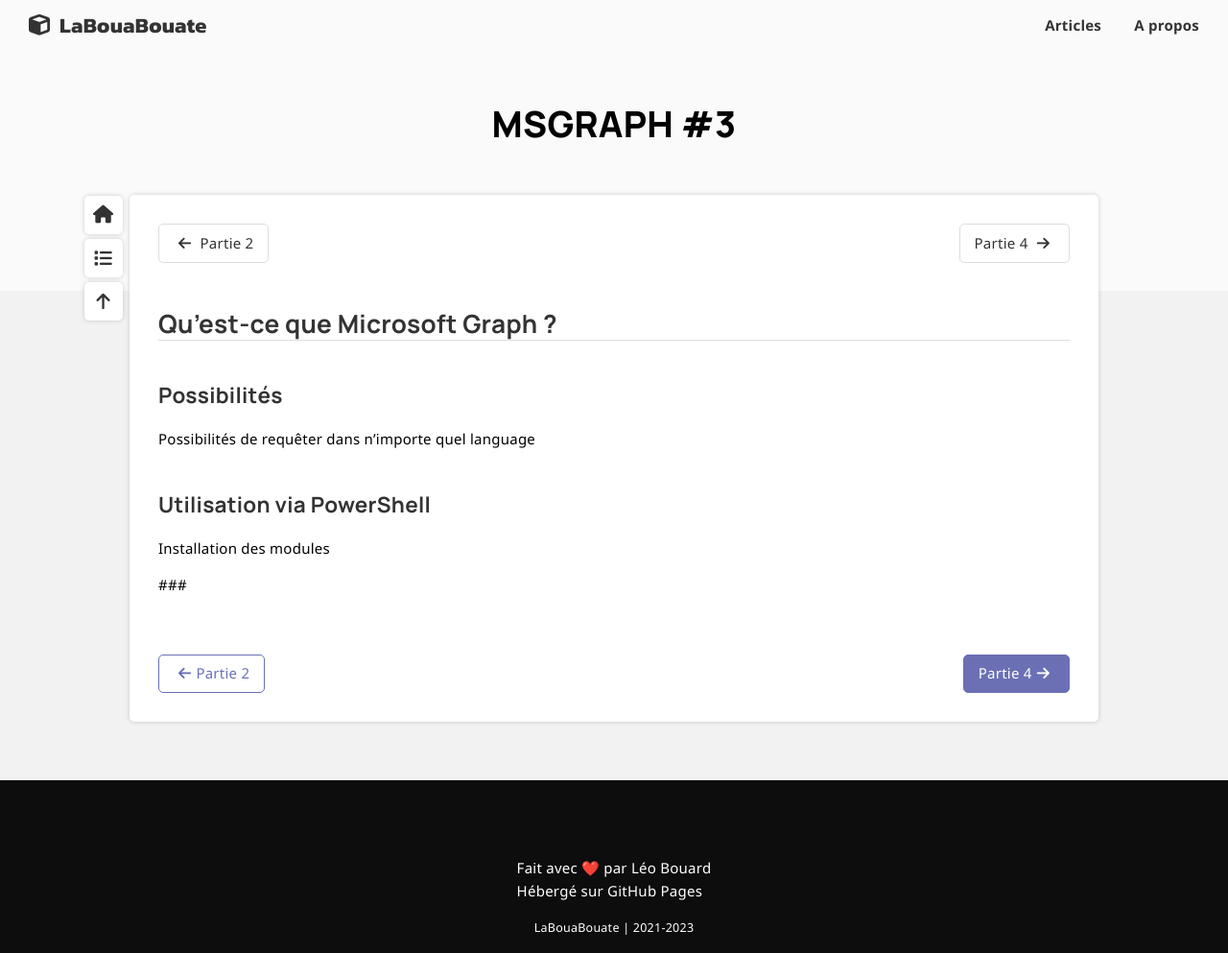
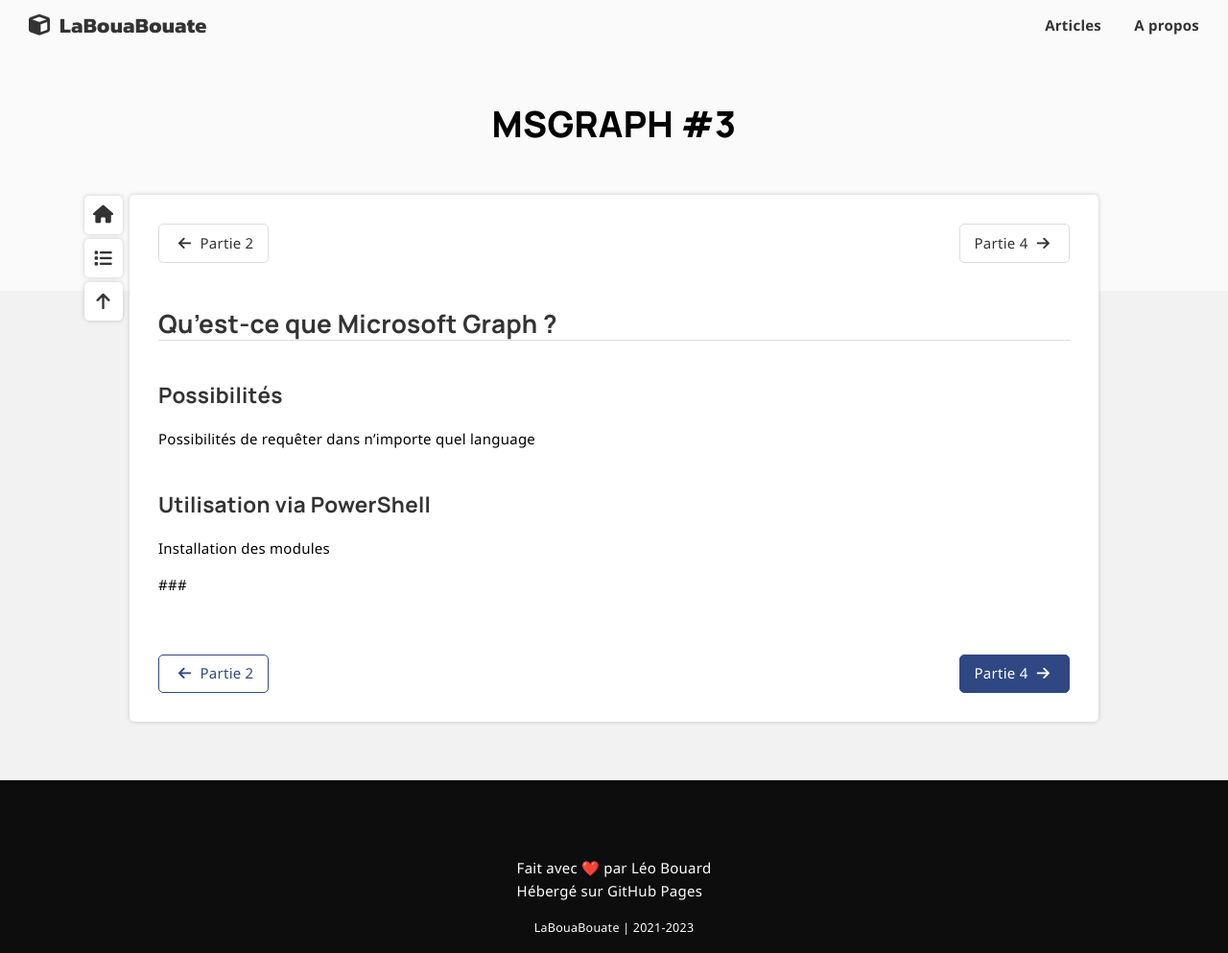
Before and after one commit to leobouard/leobouard.github.io, a Jekyll site: the page built from _posts/2023-09-17-cours-msgraph-003.md, in a window 1280 px wide. Shown: the whole page at 96% size. Built offline with Jekyll 4.4.1, drawn with Linux system fonts in a browser that asks for light colours; nearby versions of some CDN libraries; some web fonts are replaced.

Commit message:
Simplification CSS

```diff
--- a/_layouts/post.html
+++ b/_layouts/post.html
@@ -41,18 +41,18 @@
     {{ content }}
     <div class="bottom-buttons">
         {% if page.prevLink %}
-            <a class="a_button_prev" href="{{ page.prevLink.id }}">
+            <a href="{{ page.prevLink.id }}">
                 <i class="fa-solid fa-arrow-left"></i>
                 <span>{{ page.prevLink.name }}</span>
             </a>
         {% else %}
-            <a class="a_button_prev" href="javascript:document.getElementById('top').scrollIntoView({behavior: 'smooth'});">
+            <a href="javascript:document.getElementById('top').scrollIntoView({behavior: 'smooth'});">
                 <i class="fa-solid fa-arrow-up"></i>
                 <span>Haut de page</span>
             </a>
         {% endif %}
         {% if page.nextLink %}
-            <a class="a_button_next" href="{{ page.nextLink.id }}">
+            <a href="{{ page.nextLink.id }}">
                 <span>{{ page.nextLink.name }}</span>
                 <i class="fa-solid fa-arrow-right"></i>
             </a>
--- a/assets/css/posts.scss
+++ b/assets/css/posts.scss
@@ -188,14 +188,12 @@
     color: var(--text);
 }
 
+// TOP & BOTTOM BUTTONS FOR NEXT & PREVIOUS
+
 .top-buttons,
 .bottom-buttons {
     display: flex;
     justify-content: space-between;
-}
-
-.bottom-buttons {
-    margin-top: 4em;
 }
 
 .top-buttons > a ,
@@ -209,6 +207,8 @@
     margin: 0px 5px;
 }
 
+// TOP BUTTONS ONLY
+
 .top-buttons > a {
     color: var(--title);
     border: var(--border);
@@ -219,34 +219,26 @@
     color: var(--text);
 }
 
-.a_button_prev,
-.a_button_next {
-    border-radius: var(--borderradius);
-    display: inline-flex;
-    align-items: center;
+// BOTTOM BUTTONS ONLY
+
+.bottom-buttons {
+    margin-top: 4em;
 }
 
 .bottom-buttons > a {
-    border: 1px solid #6b70b5;
+    border: 1px solid var(--primary);
 }
 
-.a_button_prev {
-    background-color: #fff;
-    color: #6B70B5;
+.bottom-buttons > a:first-child {
+    color: var(--primary);
 }
 
-.a_button_prev:hover {
-    color: #6B70B5;
+.bottom-buttons > a:last-child {
+    color: var(--textbg);
+    background-color: var(--primary);
 }
 
-.a_button_next {
-    background-color: #6B70B5;
-    color: #fff;
-}
-
-.a_button_next:hover {
-    color: #fff;
-}
+// SIDE BUTTONS
 
 .side-buttons {
     position: fixed;
```
